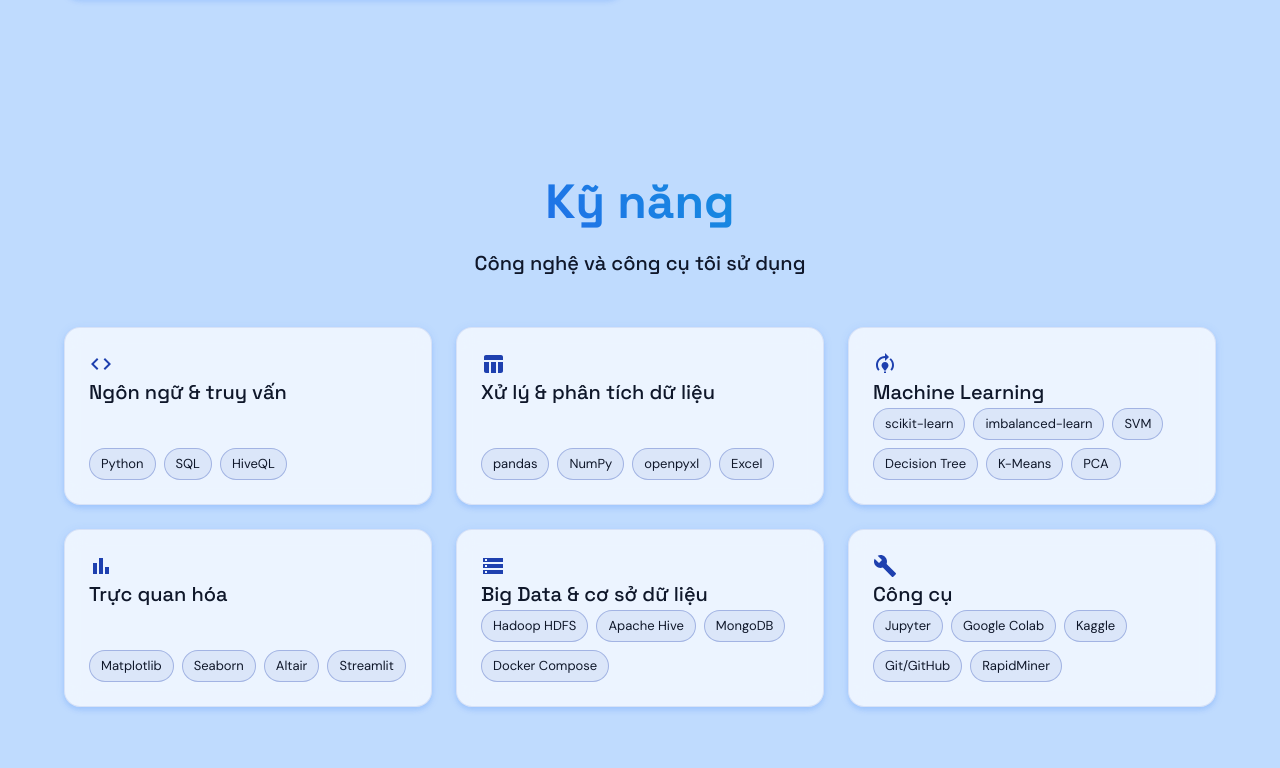
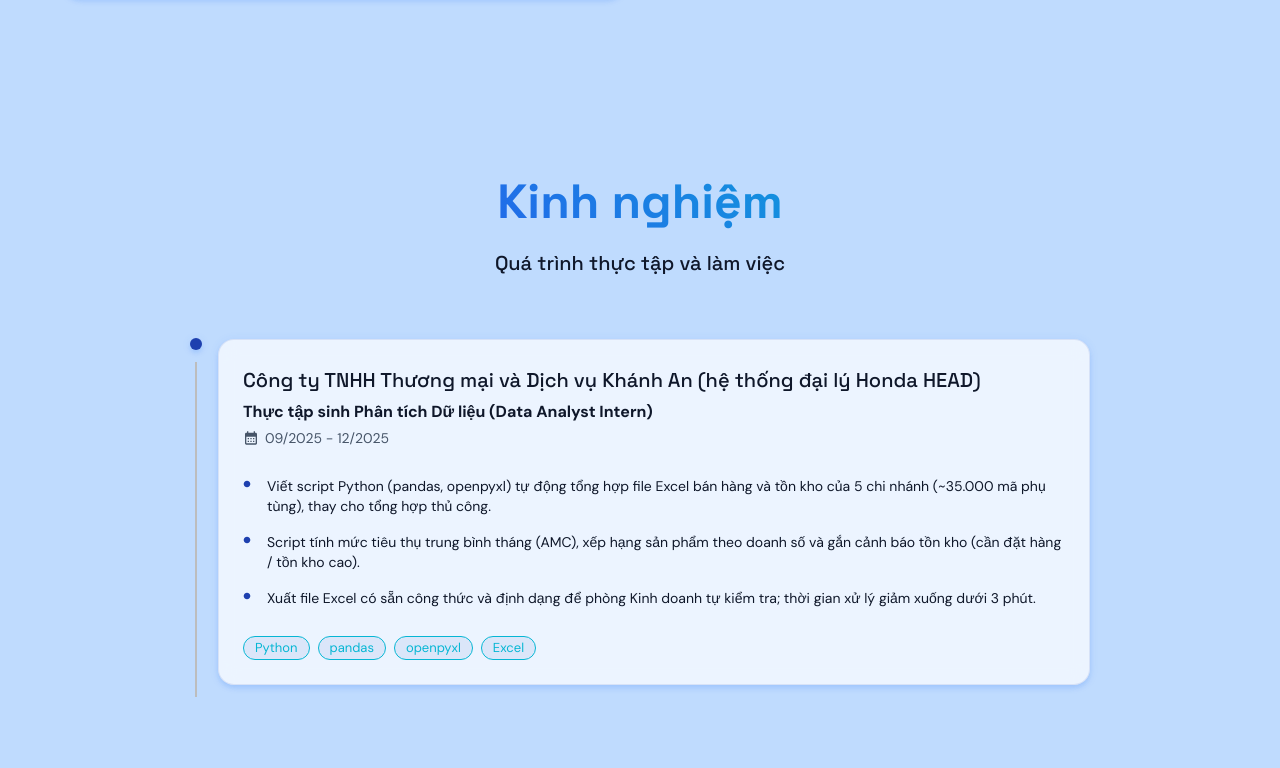
Before and after one commit to Fly-onlyone/Portfolio, a React (Vite) app: page / in a window 1280 px wide. Shown: the part 1412-2180 px from the top of the page. Built offline with nearby package versions, Linux system fonts and the light colour scheme.

Commit message:
feat(experience): add Experience timeline section
Render experience entries as a timeline between About and Skills,
with company, role, period, bullets and tech-stack chips, and add the
Kinh nghiệm nav link.

```diff
--- a/src/App.jsx
+++ b/src/App.jsx
@@ -3,6 +3,7 @@ import ParticleBackground from './components/ParticleBackground';
 import Navbar from './components/Navbar';
 import Hero from './components/Hero';
 import About from './components/About';
+import Experience from './components/Experience';
 import Skills from './components/Skills';
 import Projects from './components/Projects';
 import Contact from './components/Contact';
@@ -16,6 +17,7 @@ function App() {
       <Box component="main">
         <Hero />
         <About />
+        <Experience />
         <Skills />
         <Projects />
         <Contact />
--- /dev/null
+++ b/src/components/Experience.jsx
@@ -0,0 +1,72 @@
+import React from 'react';
+import { Box, Card, Typography, Chip, List, ListItem, ListItemIcon, ListItemText } from '@mui/material';
+import { Timeline, TimelineItem, TimelineSeparator, TimelineConnector, TimelineContent, TimelineDot } from '@mui/lab';
+import { motion } from 'framer-motion';
+import CalendarMonthIcon from '@mui/icons-material/CalendarMonth';
+import CircleIcon from '@mui/icons-material/Circle';
+import SectionWrapper from './SectionWrapper';
+import { experience } from '../data/portfolioData';
+import { glassStyle } from '../styles';
+
+const Experience = () => {
+  return (
+    <SectionWrapper id="experience" title="Kinh nghiệm" subtitle="Quá trình thực tập và làm việc">
+      <Box sx={{ maxWidth: 900, mx: 'auto' }}>
+        <Timeline position="right" sx={{ p: 0, m: 0 }}>
+          {experience?.map((job, index) => (
+            <TimelineItem key={index} sx={{ '&::before': { display: 'none' } }}>
+              <TimelineSeparator>
+                <TimelineDot color="primary" />
+                <TimelineConnector />
+              </TimelineSeparator>
+              <TimelineContent sx={{ py: '12px', pl: 2, pr: 0 }}>
+                <motion.div
+                  initial={{ opacity: 0, y: 30 }}
+                  whileInView={{ opacity: 1, y: 0 }}
+                  transition={{ duration: 0.5, delay: index * 0.1 }}
+                  viewport={{ once: true }}
+                >
+                  <Card sx={(theme) => ({ ...glassStyle(theme), p: { xs: 2, md: 3 } })}>
+                    <Typography variant="h6" component="h3" color="primary.light">
+                      {job.company}
+                    </Typography>
+                    <Typography sx={{ fontWeight: 600, mt: 0.5 }}>{job.role}</Typography>
+                    <Box sx={{ display: 'flex', alignItems: 'center', gap: 0.75, mt: 0.5, color: 'text.secondary' }}>
+                      <CalendarMonthIcon sx={{ fontSize: 16 }} />
+                      <Typography variant="body2">{job.period}</Typography>
+                    </Box>
+
+                    <List dense sx={{ my: 1.5 }}>
+                      {job.description.map((desc, idx) => (
+                        <ListItem key={idx} sx={{ px: 0, py: 0.5, alignItems: 'flex-start' }}>
+                          <ListItemIcon sx={{ minWidth: 24, mt: 1 }}>
+                            <CircleIcon sx={{ fontSize: 8, color: 'primary.main' }} />
+                          </ListItemIcon>
+                          <ListItemText primary={desc} slotProps={{ primary: { color: 'text.secondary' } }} />
+                        </ListItem>
+                      ))}
+                    </List>
+
+                    <Box sx={{ display: 'flex', flexWrap: 'wrap', gap: 1 }}>
+                      {job.techStack.map((tech) => (
+                        <Chip
+                          key={tech}
+                          label={tech}
+                          size="small"
+                          variant="outlined"
+                          sx={{ color: 'secondary.main', borderColor: 'secondary.main', px: 0.5 }}
+                        />
+                      ))}
+                    </Box>
+                  </Card>
+                </motion.div>
+              </TimelineContent>
+            </TimelineItem>
+          ))}
+        </Timeline>
+      </Box>
+    </SectionWrapper>
+  );
+};
+
+export default Experience;
--- a/src/data/portfolioData.js
+++ b/src/data/portfolioData.js
@@ -85,6 +85,7 @@ export const projects = [
 export const navLinks = [
   { label: 'Trang chủ', href: '#hero' },
   { label: 'Giới thiệu', href: '#about' },
+  { label: 'Kinh nghiệm', href: '#experience' },
   { label: 'Kỹ năng', href: '#skills' },
   { label: 'Dự án', href: '#projects' },
   { label: 'Liên hệ', href: '#contact' }
```
